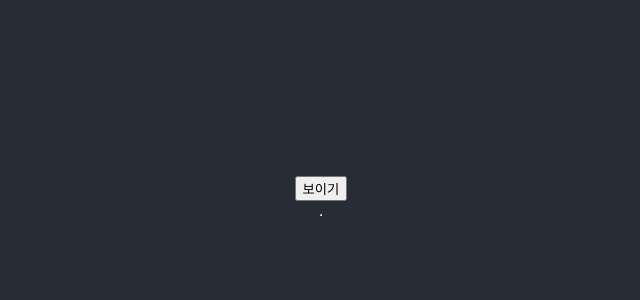
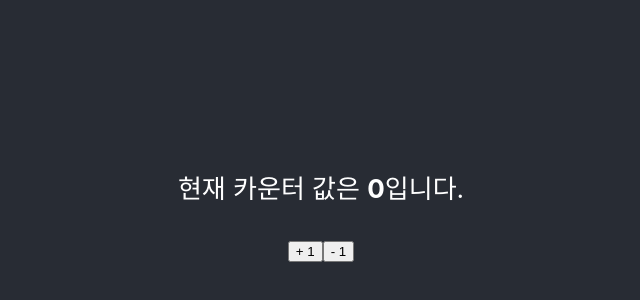
Before and after one commit to JiannKim/hello-react, a React (Create React App) app in the folder hooks-turorial/: page / in a window 1280 px wide. Shown: the part 198-498 px from the top of the page, without its empty margins (319-959 px from the left). Built offline with nearby package versions, Linux system fonts and the light colour scheme.

Commit message:
:memo: 8장 Hooks - 8.3 useReducer
useReducer로 카운터 구현하기

```diff
--- a/hooks-turorial/src/App.js
+++ b/hooks-turorial/src/App.js
@@ -1,21 +1,12 @@
 import './App.css';
 import React, { useState } from 'react';
-import Info from './Info';
+import Counter from './Counter';
 
 function App() {
-  const [visible, setVisible] = useState(false);
   return (
     <div className="App">
       <header className="App-header">
-        <button
-          onClick={() => {
-            setVisible(!visible);
-          }}
-        >
-          {visible ? '숨기기' : '보이기'}
-        </button>
-        <hr />
-        {visible && <Info />}
+        <Counter />
       </header>
     </div>
   );
--- a/hooks-turorial/src/Counter.js
+++ b/hooks-turorial/src/Counter.js
@@ -1,15 +1,29 @@
-import React, { useState } from 'react';
+import React, { useReducer, useState } from 'react';
+
+function reducer(state, action) {
+  // action.type에 따라 다른 작업 수행
+  switch (action.type) {
+    case 'INCREMENT':
+      return { value: state.value + 1 };
+    case 'DECREMENT':
+      return { value: state.value - 1 };
+    default:
+      // 아무것도 해당되지 않을 때 기존 상태 반환
+      return state;
+  }
+}
 
 const Counter = () => {
-  const [value, setValue] = useState(0);
-  console.log(value);
+  const [state, dispatch] = useReducer(reducer, { value: 0 }); // state 현재값(초기값) dispatch 리듀서를 실행시키게 되는 함수
+  console.log(state.value, state);
+  console.log(dispatch);
   return (
     <div>
       <p>
-        현재 카운터 값은 <b>{value}</b>입니다.
+        현재 카운터 값은 <b>{state.value}</b>입니다.
       </p>
-      <button onClick={() => setValue(value + 1)}>+ 1</button>
-      <button onClick={() => setValue(value - 1)}>- 1</button>
+      <button onClick={() => dispatch({ type: 'INCREMENT' })}>+ 1</button>
+      <button onClick={() => dispatch({ type: 'DECREMENT' })}>- 1</button>
     </div>
   );
 };
```
Also changed, not shown: hooks-turorial/src/8장.Hooks/step3.js (added, +22 -0 lines).
